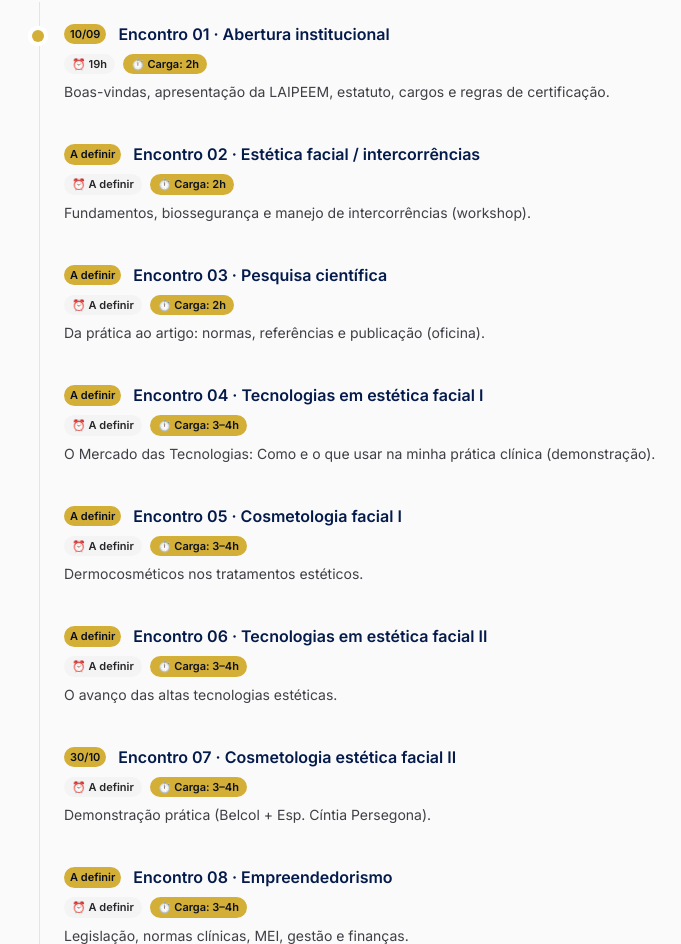
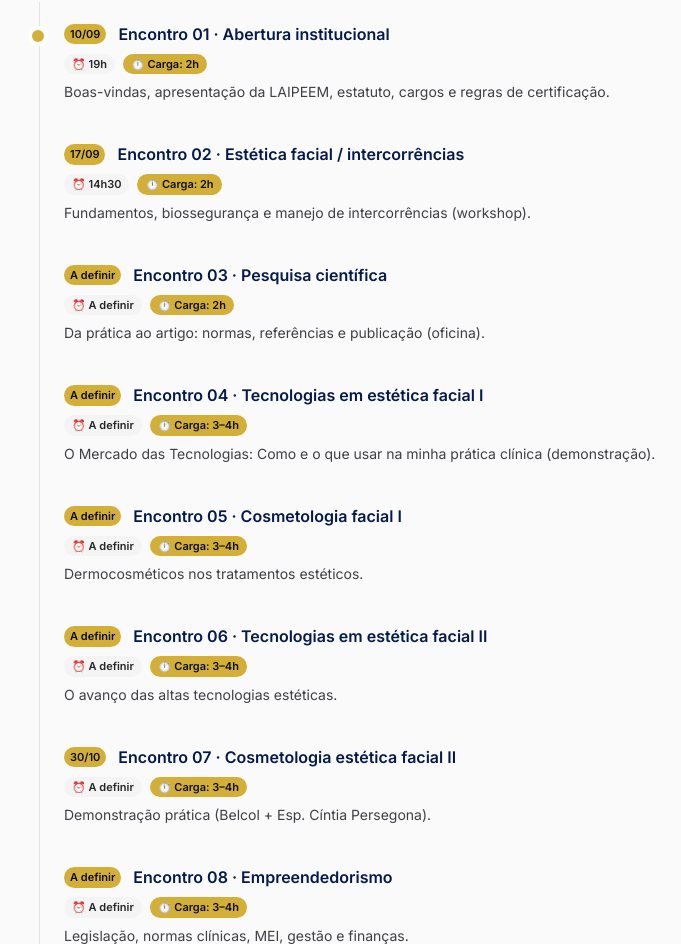
Before and after one commit to ligalaipeem/Apresenta-o-Institucional, a plain HTML site: page index.html in a window 1280 px wide. Shown: the part 2145-3089 px from the top of the page, without its empty margins (41-722 px from the left). Drawn offline with nearby package versions, Linux system fonts and the light colour scheme.

Commit message:
Atualização de segundo encontro.html

```diff
--- a/index.html
+++ b/index.html
@@ -321,11 +321,11 @@
       <li class="ms-6 py-5">
         <span class="absolute -start-2 top-7 h-3 w-3 rounded-full ring-4 ring-white dark:ring-[#0d1430]" style="background:var(--gold)"></span>
         <div class="flex flex-wrap items-center gap-3">
-          <span class="date-chip">A definir</span>
+          <span class="date-chip">17/09</span>
           <h3 class="font-semibold brand-navy dark:text-white">Encontro 02 · Estética facial / intercorrências</h3>
         </div>
         <div class="flex flex-wrap items-center gap-2 mt-2">
-          <span class="inline-flex items-center px-2 py-0.5 rounded-full text-[11px] font-semibold bg-zinc-100 text-zinc-800 dark:bg-white/10 dark:text-zinc-100">⏰ A definir</span>
+          <span class="inline-flex items-center px-2 py-0.5 rounded-full text-[11px] font-semibold bg-zinc-100 text-zinc-800 dark:bg-white/10 dark:text-zinc-100">⏰ 14h30</span>
           <span class="inline-flex items-center px-2 py-0.5 rounded-full text-[11px] font-semibold bg-[color:var(--gold)] text-[#0b1020] dark:bg-white/10 dark:text-white">⏱️ Carga: 2h</span>
         </div>
         <p class="mt-2 text-sm text-zinc-700 dark:text-zinc-300">
```
